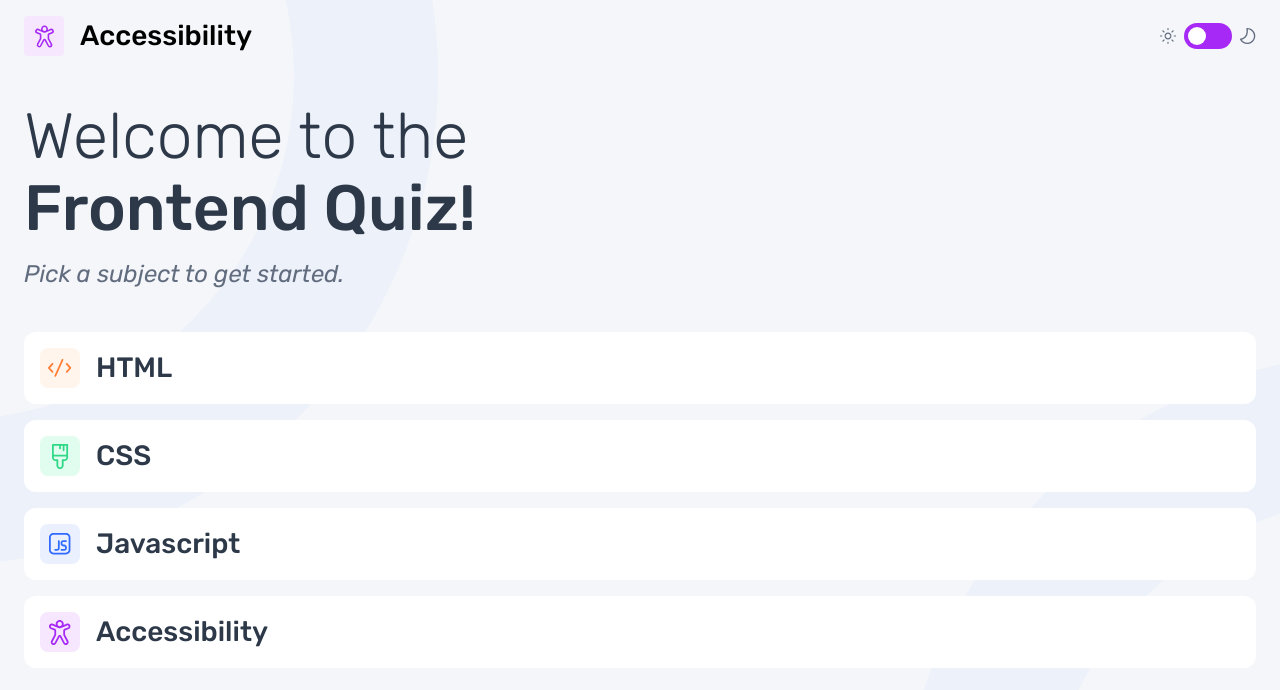
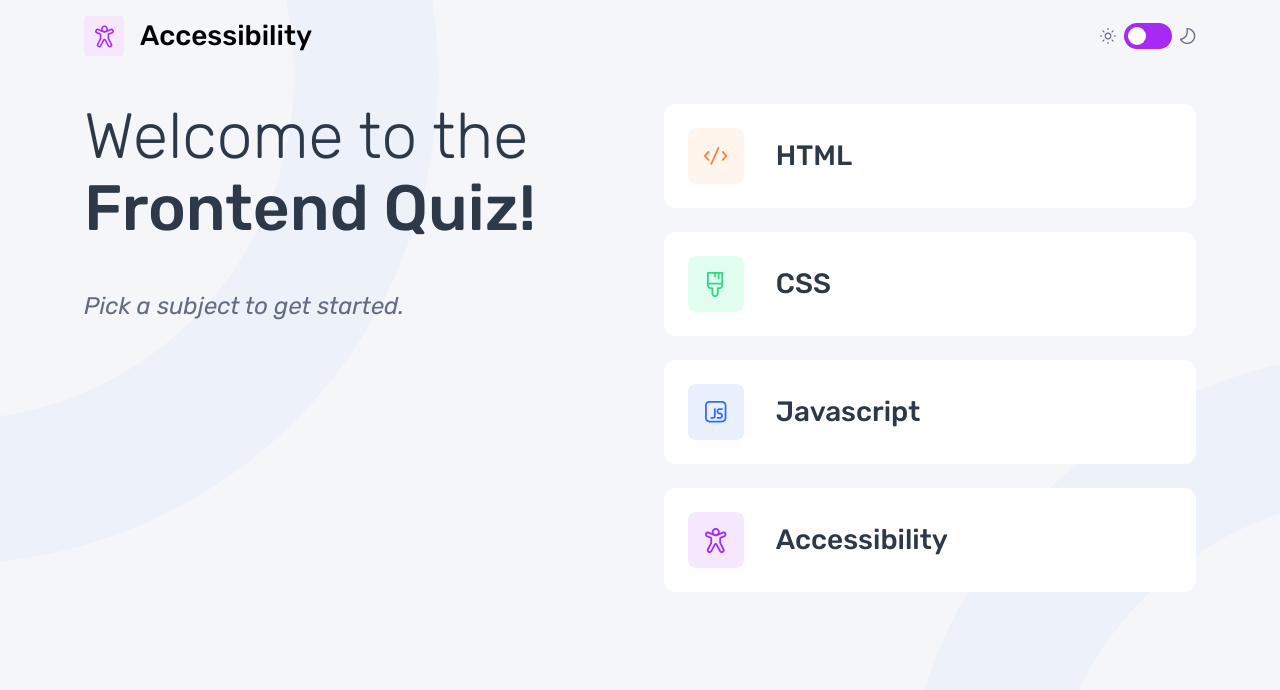
Before and after one commit to pattcaroline/quiz-app, a plain HTML site: page index.html in a window 1280 px wide. Drawn offline with Linux system fonts and the light colour scheme.

Commit message:
Responsive designs welcome page done
Changed divs to radio input options;
Finished desktop and tablet responsive design;
Working on radio input keyboard accessibility;

```diff
--- a/index.html
+++ b/index.html
@@ -76,8 +76,16 @@
 
       <!-- Quiz Menu Subjects -->
 
-      <div class="subject__container">
-        <div class="subject__item">
+      <fieldset class="subject__container">
+        <legend class="visually-hidden">Quiz subject options</legend>
+
+        <label class="subject__item">
+          <input
+            class="visually-hidden"
+            type="radio"
+            name="subject"
+            value="html"
+          />
           <div class="subject-icon__container html">
             <svg
               width="24"
@@ -93,8 +101,15 @@
             </svg>
           </div>
           <span class="preset-4">HTML</span>
-        </div>
-        <div class="subject__item">
+        </label>
+
+        <label class="subject__item">
+          <input
+            class="visually-hidden"
+            type="radio"
+            name="subject"
+            value="css"
+          />
           <div class="subject-icon__container css">
             <svg
               width="17"
@@ -110,8 +125,15 @@
             </svg>
           </div>
           <span class="preset-4">CSS</span>
-        </div>
-        <div class="subject__item">
+        </label>
+
+        <label class="subject__item">
+          <input
+            class="visually-hidden"
+            type="radio"
+            name="subject"
+            value="javascript"
+          />
           <div class="subject-icon__container javascript">
             <svg
               width="22"
@@ -127,8 +149,15 @@
             </svg>
           </div>
           <span class="preset-4">Javascript</span>
-        </div>
-        <div class="subject__item">
+        </label>
+
+        <label class="subject__item">
+          <input
+            class="visually-hidden"
+            type="radio"
+            name="subject"
+            value="accessibility"
+          />
           <div class="subject-icon__container accessibility">
             <svg
               width="22"
@@ -144,8 +173,8 @@
             </svg>
           </div>
           <span class="preset-4">Accessibility</span>
-        </div>
-      </div>
+        </label>
+      </fieldset>
     </div>
     <!-- Quiz menu end -->
 
--- a/styles.css
+++ b/styles.css
@@ -79,36 +79,6 @@ body {
   background-size: auto;
   background-repeat: no-repeat;
   background-position: center;
-}
-
-@media (min-width: 768px) {
-  :root {
-    /* Tablet and Desktop typograhy */
-    --text-preset-1-size: 144px;
-
-    --text-preset-2-size: 64px;
-
-    --text-preset-3-size: 36px;
-    --text-preset-3-lh: 1.2;
-
-    --text-preset-4-size: 28px;
-
-    --text-preset-5-size: 24px;
-
-    --text-preset-6-size: 20px;
-    --text-preset-6-lh: 1.5;
-  }
-
-  body {
-    background-image: var(--bg-image-tablet);
-    background-position: left top;
-  }
-}
-
-@media (min-width: 1024px) {
-  body {
-    background-image: var(--bg-image-desktop);
-  }
 }
 
 .preset-1 {
@@ -303,6 +273,24 @@ body {
 }
 
 /* SUBJECT CONTAINER */
+fieldset {
+  border: none;
+  width: 100%;
+}
+
+.visually-hidden {
+  position: absolute;
+  width: 1px;
+  height: 1px;
+  padding: 0;
+  margin: -1px;
+  overflow: hidden;
+  clip: rect(0, 0, 0, 0);
+  clip-path: inset(50%);
+  white-space: nowrap;
+  border: 0;
+}
+
 .subject__container {
   display: flex;
   flex-direction: column;
@@ -325,6 +313,10 @@ body {
 
 .subject__item span {
   color: var(--heading-color);
+}
+
+.subject__item:has(input:checked) {
+  box-shadow: inset 0 0 0 2px var(--purple-600);
 }
 
 .subject-icon__container {
@@ -351,3 +343,81 @@ body {
 .accessibility {
   background-color: var(--purple-100);
 }
+
+@media (min-width: 768px) {
+  :root {
+    /* Tablet and Desktop typograhy */
+    --text-preset-1-size: 144px;
+
+    --text-preset-2-size: 64px;
+
+    --text-preset-3-size: 36px;
+    --text-preset-3-lh: 1.2;
+
+    --text-preset-4-size: 28px;
+
+    --text-preset-5-size: 24px;
+
+    --text-preset-6-size: 20px;
+    --text-preset-6-lh: 1.5;
+  }
+
+  body {
+    background-image: var(--bg-image-tablet);
+    background-position: left top;
+  }
+
+  .theme-toggle__container {
+    max-width: 640px;
+    margin-inline: auto;
+  }
+
+  .quiz-menu {
+    max-width: 640px;
+    margin-inline: auto;
+    gap: 4rem;
+  }
+
+  .subject__container {
+    gap: 1.5rem;
+  }
+
+  .subject__item {
+    gap: 2rem;
+  }
+
+  .subject-icon__container {
+    width: 56px;
+    height: 56px;
+  }
+}
+
+@media (min-width: 1024px) {
+  body {
+    background-image: var(--bg-image-desktop);
+  }
+  .quiz-menu {
+    flex-direction: row;
+    align-items: flex-start;
+    gap: 128px;
+    max-width: 1160px;
+    margin-inline: auto;
+  }
+
+  .quiz-menu__container {
+    gap: 3rem;
+  }
+
+  .theme-toggle__container {
+    max-width: 1160px;
+    margin-inline: auto;
+  }
+  .subject__item {
+    padding: 1.5rem;
+  }
+
+  .subject__container {
+    flex: 1;
+    max-width: 100%;
+  }
+}
```
